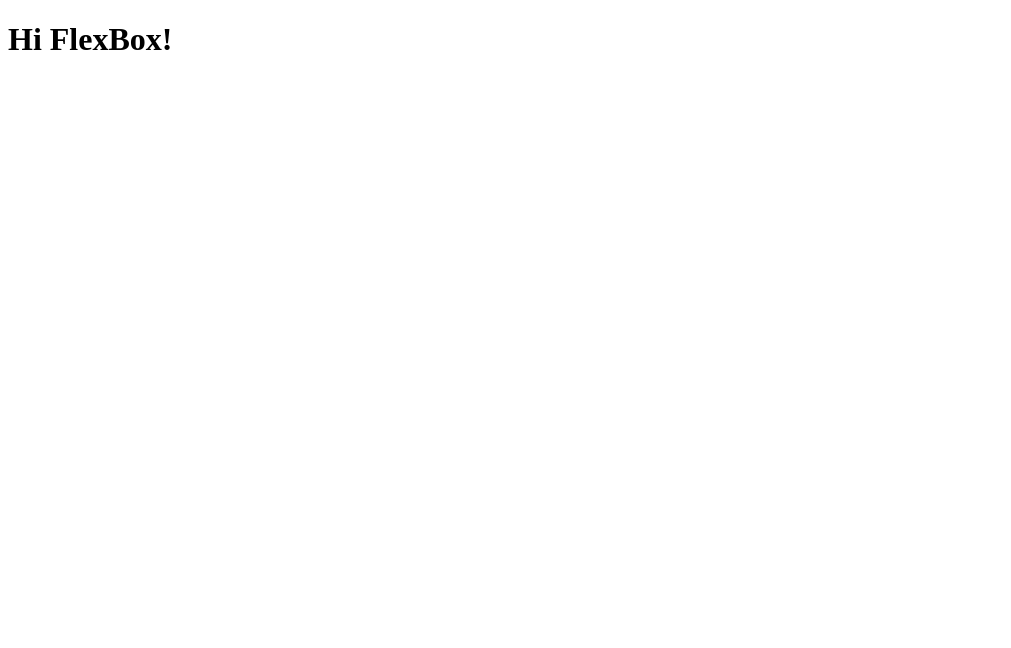
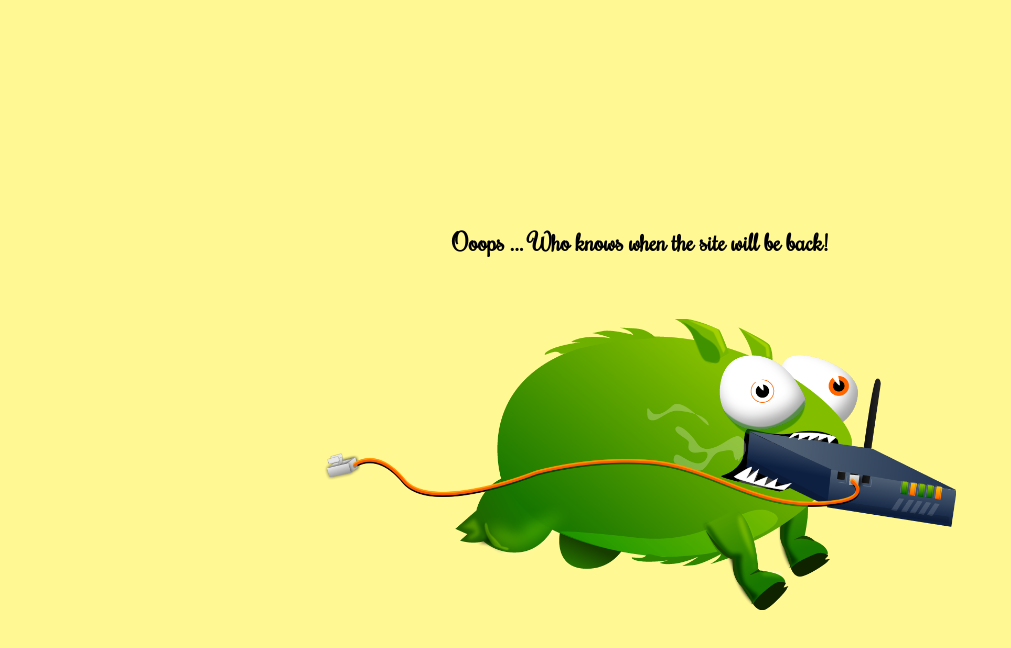
Before and after one commit to alexandrglm/flexbox-course, a website: page index.html in a window 1280 px wide. Shown: the whole page, without its empty margins (0-1011 px from the left). Drawn offline with Linux system fonts and the light colour scheme.

Commit message:
Created error-page-project: * First Flexbox additions:    - Display flex, and its usual items,    "justify-content", "align-items".    - "flex-direction" * Added some custom styles.

```diff
--- a/index.html
+++ b/index.html
@@ -2,10 +2,43 @@
 <html lang="en">
 <head>
     <meta charset="UTF-8">
-    <meta name="viewport" content="width=<device-width>, initial-scale=1.0">
-    <title>Document</title>
+    <meta name="viewport" content="width=device-width, initial-scale=1.0">
+    <link rel="preconnect" href="https://fonts.googleapis.com">
+    <link rel="preconnect" href="https://fonts.gstatic.com" crossorigin>
+    <link href="https://fonts.googleapis.com/css2?family=Rochester&display=swap" rel="stylesheet">
+    <style>
+        body {
+            background-color: rgb(255, 248, 147);
+            font-family: "Rochester", serif;
+            font-weight: 400;
+            font-style: normal;
+        }
+
+        .errorWrapper {
+            display: flex;
+            justify-content: center;
+            align-items: center;
+            height: 100vh;
+            flex-direction: column;
+        }
+
+        .errorWrapper > .errorHeading {
+            margin: 0 0 42px 0;
+        }
+
+        img {
+            width: 50%;
+        }
+
+    </style>
 </head>
 <body>
-    <h1>Hi FlexBox!</h1>
+    <div class="errorWrapper">
+        <div class="errorHeading">
+            <h2>Ooops ... Who knows when the site will be back!</h2>
+        </div>
+
+        <img src="./tbot.png" alt="The tumblerBot 404 image...">
+    </div>
 </body>
 </html>
```
Also changed, not shown: tbot.png (added).
